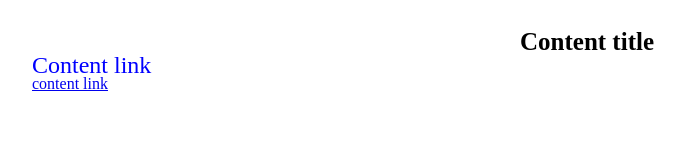
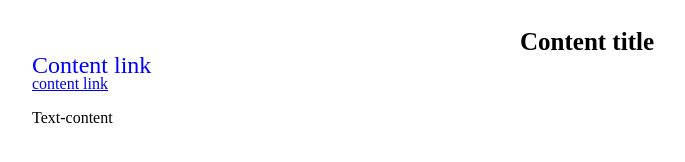
Before and after one commit to Anastasiya7911/test, a plain HTML site: page index.html in a window 1280 px wide. Shown: the whole page, without its empty margins (53-738 px from the left). Drawn offline with Linux system fonts and the light colour scheme.

Commit message:
text-content was added

```diff
--- a/index.html
+++ b/index.html
@@ -16,6 +16,7 @@
          <h2 class="content-text">Content link
          </h2>
          <a href="#" class="content-link">content link</a>
+         <p class="text-content">Text-content</p>
       </div>
    </div>
 </body>
```
